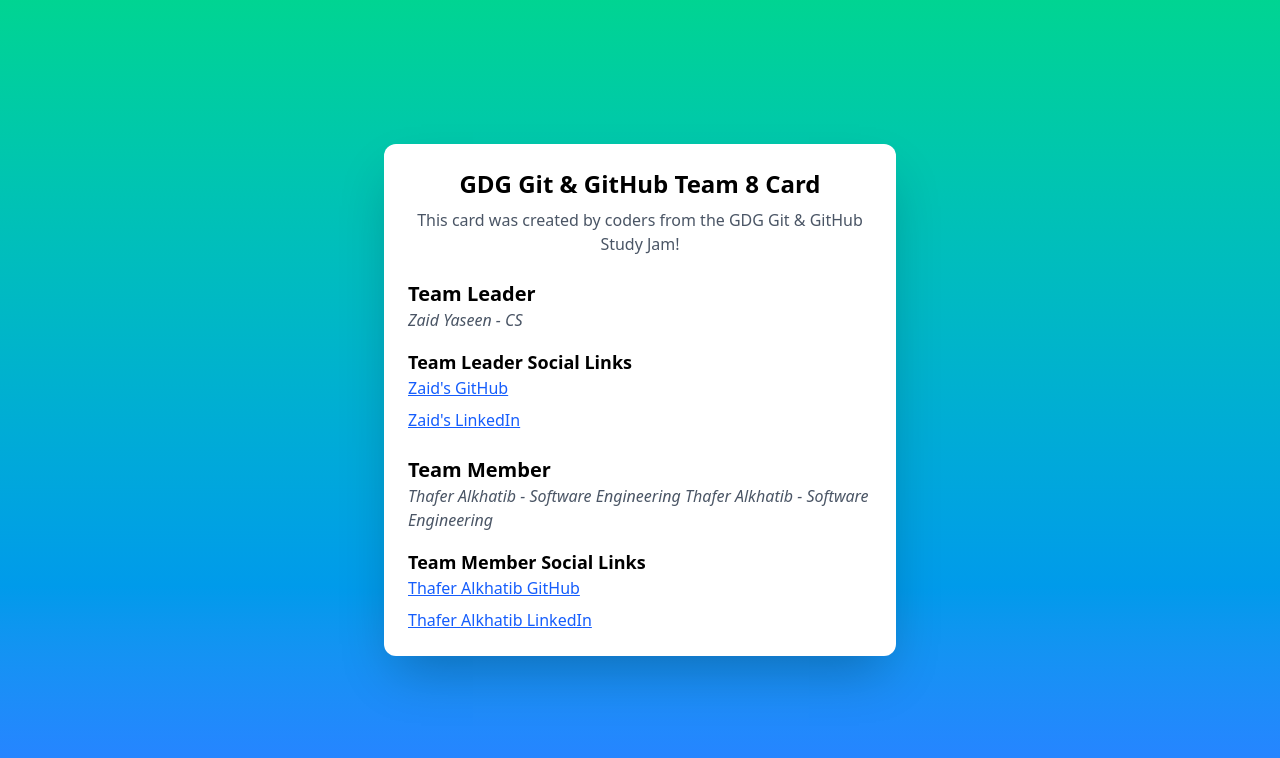
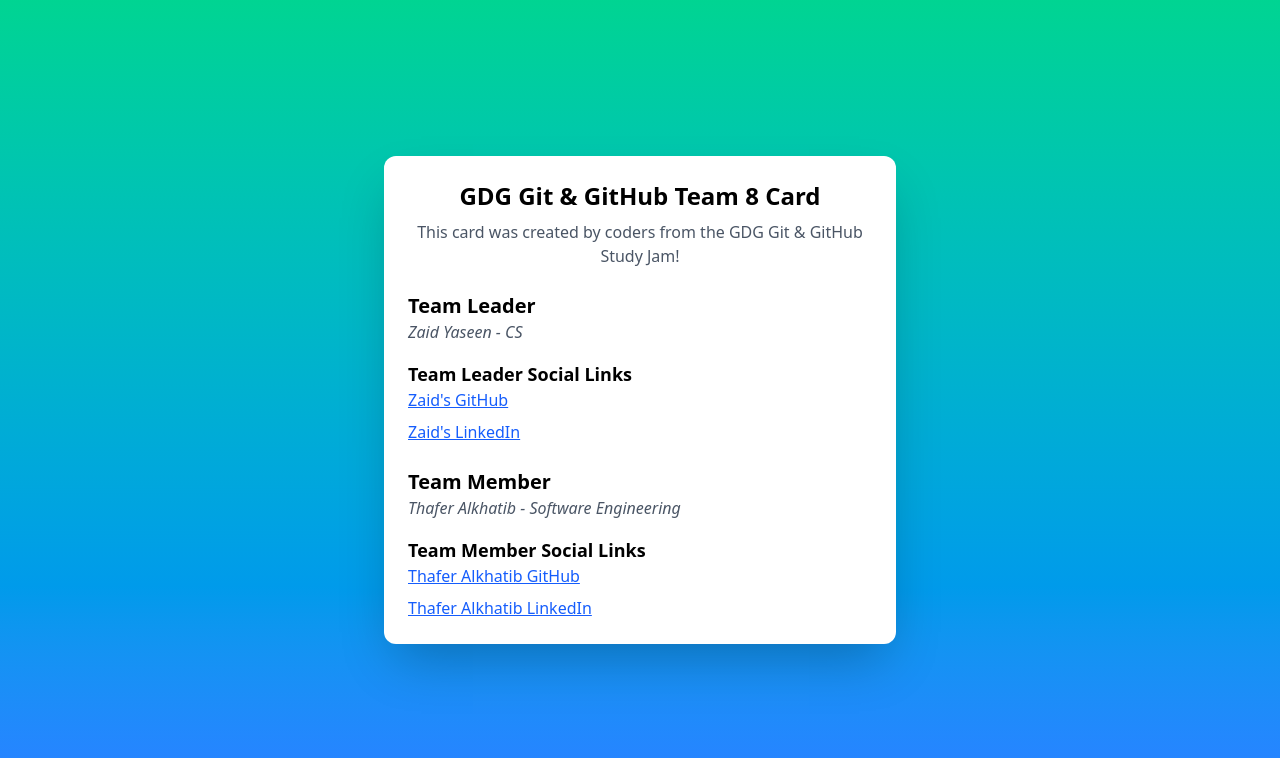
Before and after one commit to Zaidos7/GDG_Git_Team_8_Card, a plain HTML site: page index.html in a window 1280 px wide. Drawn offline with nearby package versions, Linux system fonts and the light colour scheme.

Commit message:
Fixed more typos

```diff
--- a/index.html
+++ b/index.html
@@ -45,8 +45,7 @@
         <!-- Team Member Section -->
         <h2 class="mt-6 text-xl font-semibold">Team Member</h2>
         <p class="text-gray-600 italic">
-          Thafer Alkhatib - Software Engineering Thafer Alkhatib - Software
-          Engineering
+          Thafer Alkhatib - Software Engineering
         </p>
         <h3 class="mt-4 text-lg font-semibold">Team Member Social Links</h3>
         <ul class="space-y-2">
```
